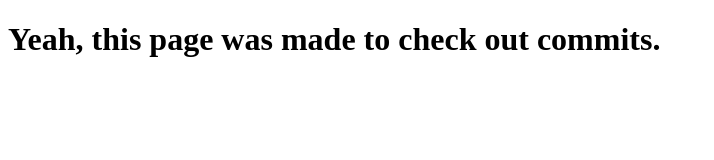
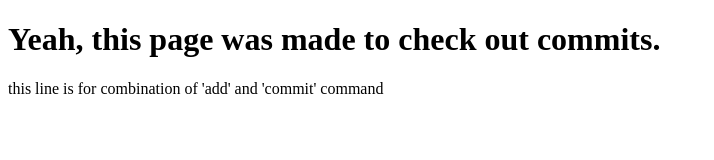
Before and after one commit to sushi057/sup_world, a plain HTML site: page index.html in a window 1280 px wide. Shown: the whole page, without its empty margins (0-714 px from the left). Drawn offline with Linux system fonts and the light colour scheme.

Commit message:
Added a message

```diff
--- a/index.html
+++ b/index.html
@@ -5,5 +5,6 @@
     </head>
     <body>
         <h1>Yeah, this page was made to check out commits.</h1>
+        this line is for combination of 'add' and 'commit' command
     </body>
 </html>
```
